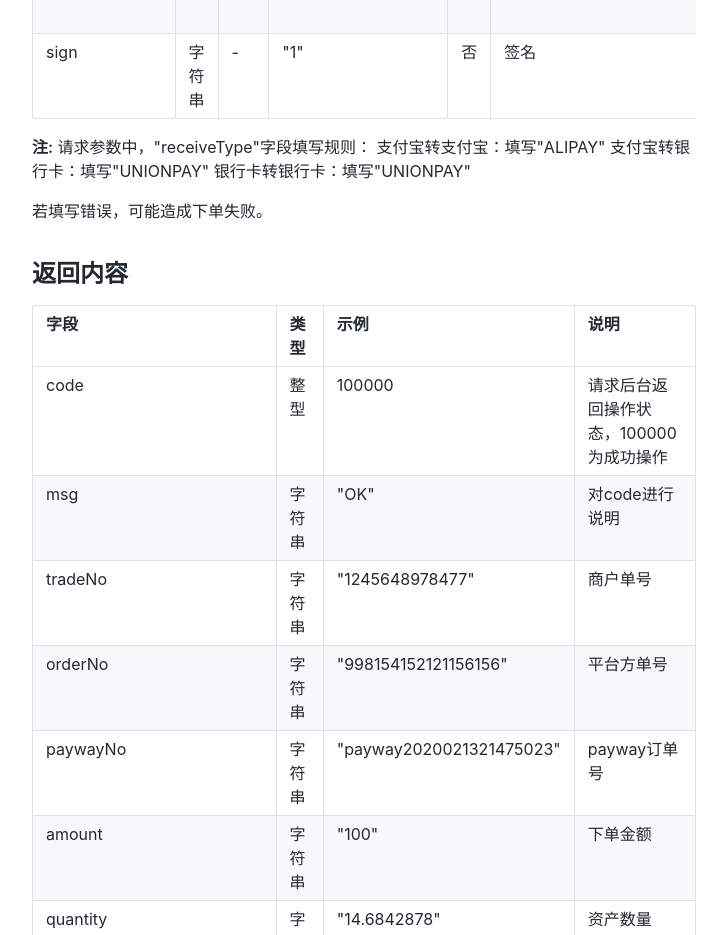
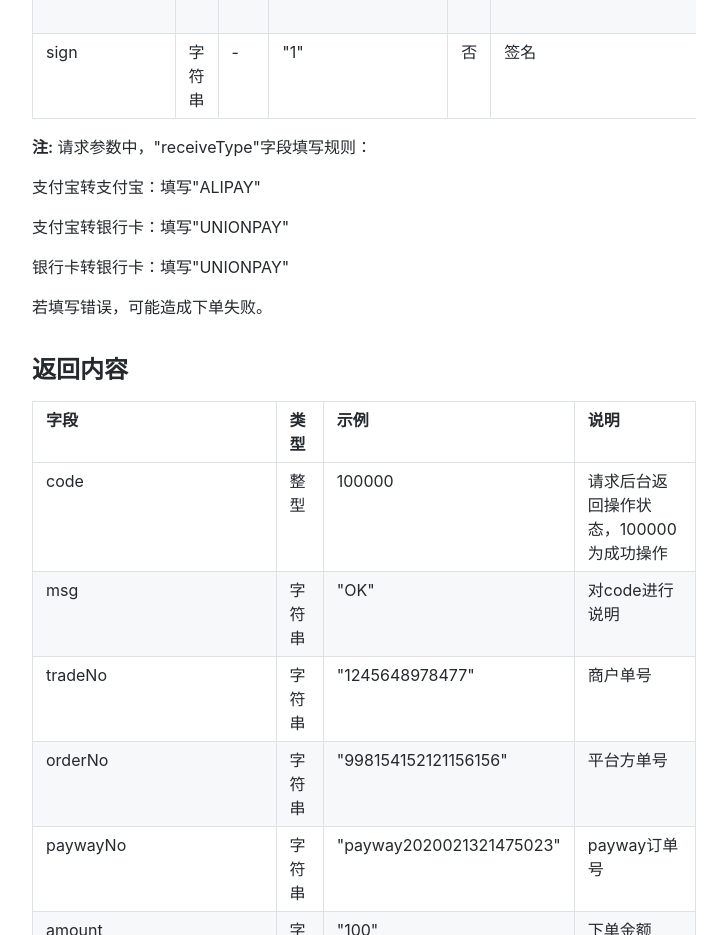
Before and after one commit to tcpayDev/doc, a plain HTML site: page docs/new-api-in-4.html in a window 1280 px wide. Shown: the part 1340-2275 px from the top of the page, without its empty margins (276-1003 px from the left). Drawn offline with nearby package versions, Linux system fonts and the light colour scheme.

Commit message:
Deploy website
Deploy website version based on c01f9ebeaa91a90616025cddcfffe8c411d912c6

```diff
--- a/docs/new-api-in-4.html
+++ b/docs/new-api-in-4.html
@@ -76,10 +76,10 @@
 </tbody>
 </table>
 <p><strong>注:</strong>
-请求参数中，&quot;receiveType&quot;字段填写规则：
-支付宝转支付宝：填写&quot;ALIPAY&quot;
-支付宝转银行卡：填写&quot;UNIONPAY&quot;
-银行卡转银行卡：填写&quot;UNIONPAY&quot;</p>
+请求参数中，&quot;receiveType&quot;字段填写规则：</p>
+<p>支付宝转支付宝：填写&quot;ALIPAY&quot;</p>
+<p>支付宝转银行卡：填写&quot;UNIONPAY&quot;</p>
+<p>银行卡转银行卡：填写&quot;UNIONPAY&quot;</p>
 <p>若填写错误，可能造成下单失败。</p>
 <h2><a class="anchor" aria-hidden="true" id="返回内容"></a><a href="#返回内容" aria-hidden="true" class="hash-link"><svg class="hash-link-icon" aria-hidden="true" height="16" version="1.1" viewBox="0 0 16 16" width="16"><path fill-rule="evenodd" d="M4 9h1v1H4c-1.5 0-3-1.69-3-3.5S2.55 3 4 3h4c1.45 0 3 1.69 3 3.5 0 1.41-.91 2.72-2 3.25V8.59c.58-.45 1-1.27 1-2.09C10 5.22 8.98 4 8 4H4c-.98 0-2 1.22-2 2.5S3 9 4 9zm9-3h-1v1h1c1 0 2 1.22 2 2.5S13.98 12 13 12H9c-.98 0-2-1.22-2-2.5 0-.83.42-1.64 1-2.09V6.25c-1.09.53-2 1.84-2 3.25C6 11.31 7.55 13 9 13h4c1.45 0 3-1.69 3-3.5S14.5 6 13 6z"></path></svg></a>返回内容</h2>
 <table>
```
Also changed, not shown: docs/new-api-notify.html (+2 -2 lines).
